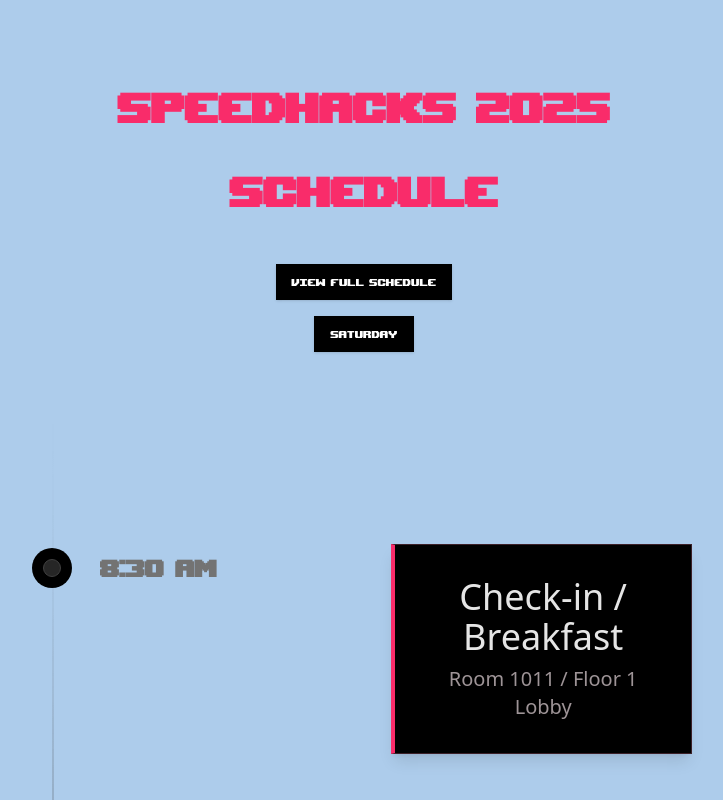
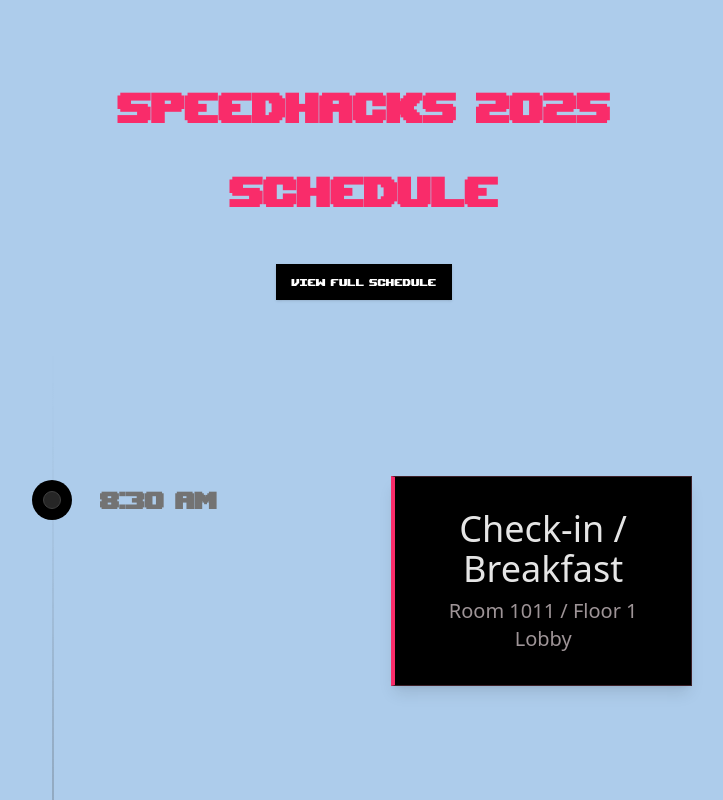
Before and after one commit to J-Souffle/sphx25-schedule, a Next.js app: page / in a window 1280 px wide. Shown: the top 800 px of the page, without its empty margins (276-999 px from the left). Built offline with nearby package versions, Linux system fonts and the light colour scheme.

Commit message:
Removed saturday button

```diff
--- a/src/app/page.tsx
+++ b/src/app/page.tsx
@@ -32,7 +32,7 @@ export default function Component() {
     let eventDate;
     switch (selectedDay) {
       case "Saturday":
-        eventDate = "2025-4-04";
+        eventDate = "2025-4-19";
         break;
       case "Sunday":
         eventDate = "2025-3-20";
@@ -135,7 +135,7 @@ currentLocalTime.setHours(0, 0, 0, 0); // Set to start of the day (midnight)
         >
           View Full Schedule
         </Button>
-        <div className="flex flex-wrap justify-center gap-4 mb-8">
+        {/* <div className="flex flex-wrap justify-center gap-4 mb-8">
           {["Saturday"].map((day) => (
             <Button
               key={day}
@@ -145,7 +145,7 @@ currentLocalTime.setHours(0, 0, 0, 0); // Set to start of the day (midnight)
               {day}
             </Button>
           ))}
-        </div>
+        </div> */}
 
         {/* Timeline */}
         <div className="w-full max-w-3xl mx-auto">
```
